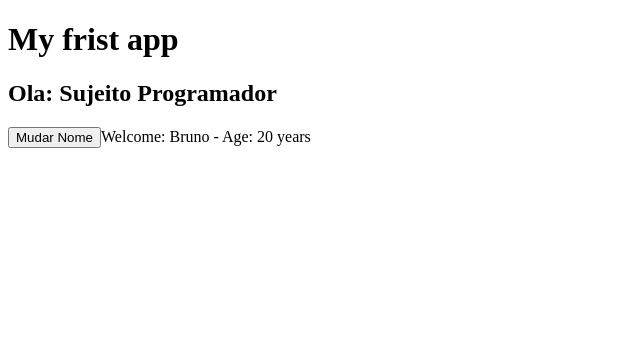
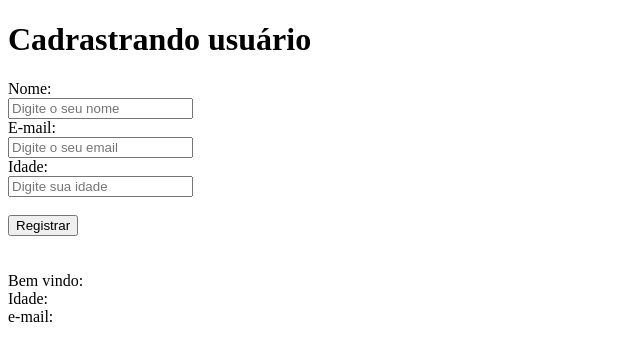
Before and after one commit to Brunocs1991/udemy_next_primeiro_app_react, a React (Create React App) app: page / in a window 1280 px wide. Shown: the top 360 px of the page, without its empty margins (0-640 px from the left). Built offline with nearby package versions, Linux system fonts and the light colour scheme.

Commit message:
change forms

```diff
--- a/src/App.js
+++ b/src/App.js
@@ -1,21 +1,67 @@
-import Nome from "./components/Nome";
 import {useState} from "react";
 
 const App = () => {
+    const [name, setName]  =useState('');
+    const [email, setEmail]  =useState('');
+    const [age, setAge]  =useState('');
 
-    const [aluno, setAluno] = useState('Sujeito Programador')
-
-    const handleChangeName = (nome) =>{
-        setAluno(nome)
+    const [user, setUser] = useState({})
+    const handlerRegister = (e) =>{
+        e.preventDefault()
+        setUser({name, email, age})
     }
     return (
+
         <div>
-            <h1>My frist app</h1>
-            <h2>Ola: {aluno}</h2>
-            <button onClick={() => handleChangeName("Bruno")}>
-                Mudar Nome
-            </button>
-            <Nome name="Bruno" age={20}/>
+            <h1>Cadrastrando usuário</h1>
+            <form onSubmit={handlerRegister}>
+                <div>
+                    <label htmlFor="name">Nome:</label> <br/>
+                    <input
+                        type="text"
+                        name="name"
+                        id="name"
+                        placeholder="Digite o seu nome"
+                        value={name}
+                        onChange={e => setName(e.target.value)}
+                    />
+                </div>
+
+                <div>
+                    <label htmlFor="email">E-mail:</label> <br/>
+                    <input
+                        type="email"
+                        name="email"
+                        id="email"
+                        placeholder="Digite o seu email"
+                        value={email}
+                        onChange={e => setEmail(e.target.value)}
+                    />
+                </div>
+                <div>
+                    <label htmlFor="age">Idade:</label> <br/>
+                    <input
+                        type="number"
+                        name="age"
+                        id="age"
+                        placeholder="Digite sua idade"
+                        value={age}
+                        onChange={e => setAge(e.target.value)}
+                    />
+                </div>
+                <br/>
+                <button type="submit">Registrar</button>
+            </form>
+            <br/>
+            <br/>
+            <div>
+                <span>Bem vindo: {user.name}</span>
+                <br/>
+                <span>Idade: {user.age}</span>
+                <br/>
+                <span>e-mail: {user.email}</span>
+            </div>
+
         </div>
     )
 }
```
